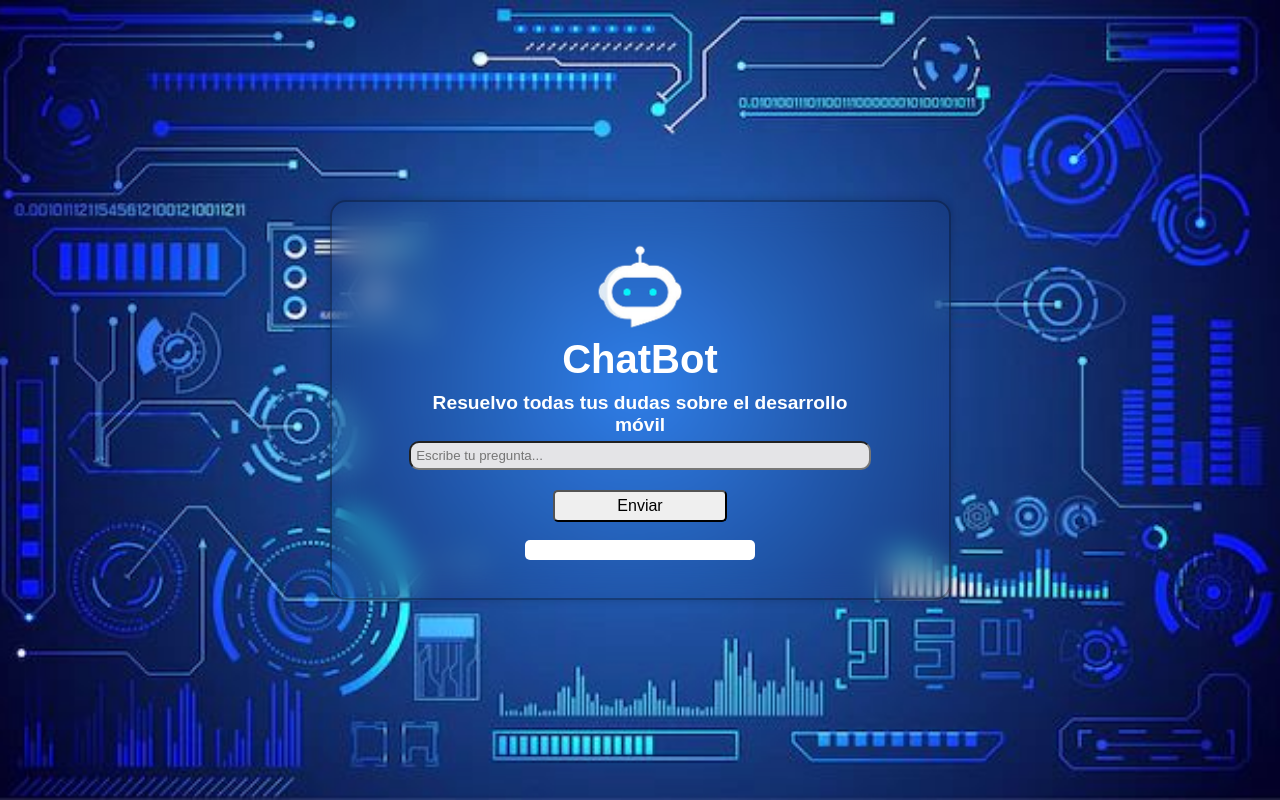
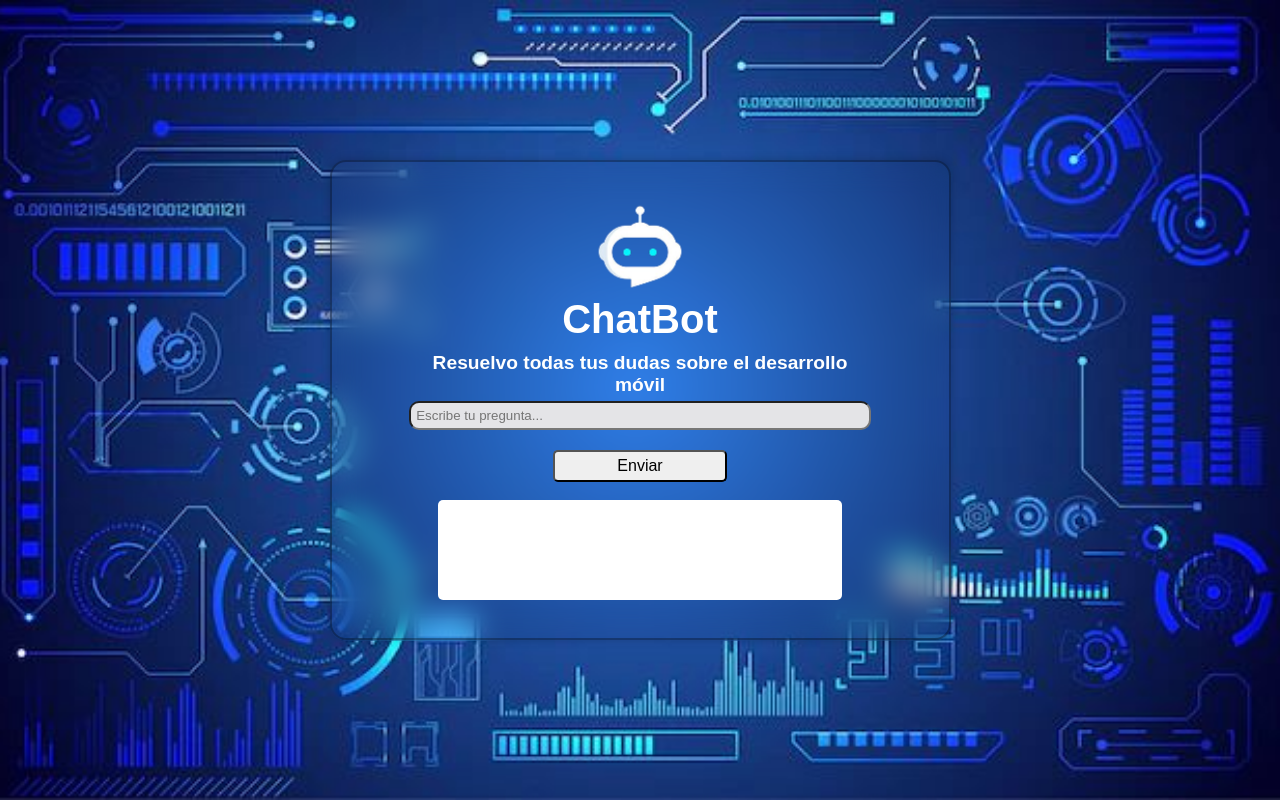
Before and after one commit to FreddyR03/ChatBot-RamonFreddy_RodriguezSamuel, a plain HTML site: page index.html in a window 1280 px wide. Drawn offline with Linux system fonts and the light colour scheme.

```diff
--- a/style.css
+++ b/style.css
@@ -10,15 +10,16 @@ html{
 }
 
 .container #result{
-    height: 100%;
-    max-height: 300px;
+    height: 100px;
+    max-height: 150px;
     overflow-y: auto;
     background: white;
     color: black;
     padding: 10px;
     margin-bottom: 15px;
     border-radius: 5px;
-    width: 40%;
+    width: 70%;
+    max-width: 70%;
     margin: 0 auto;
 }
 
```
